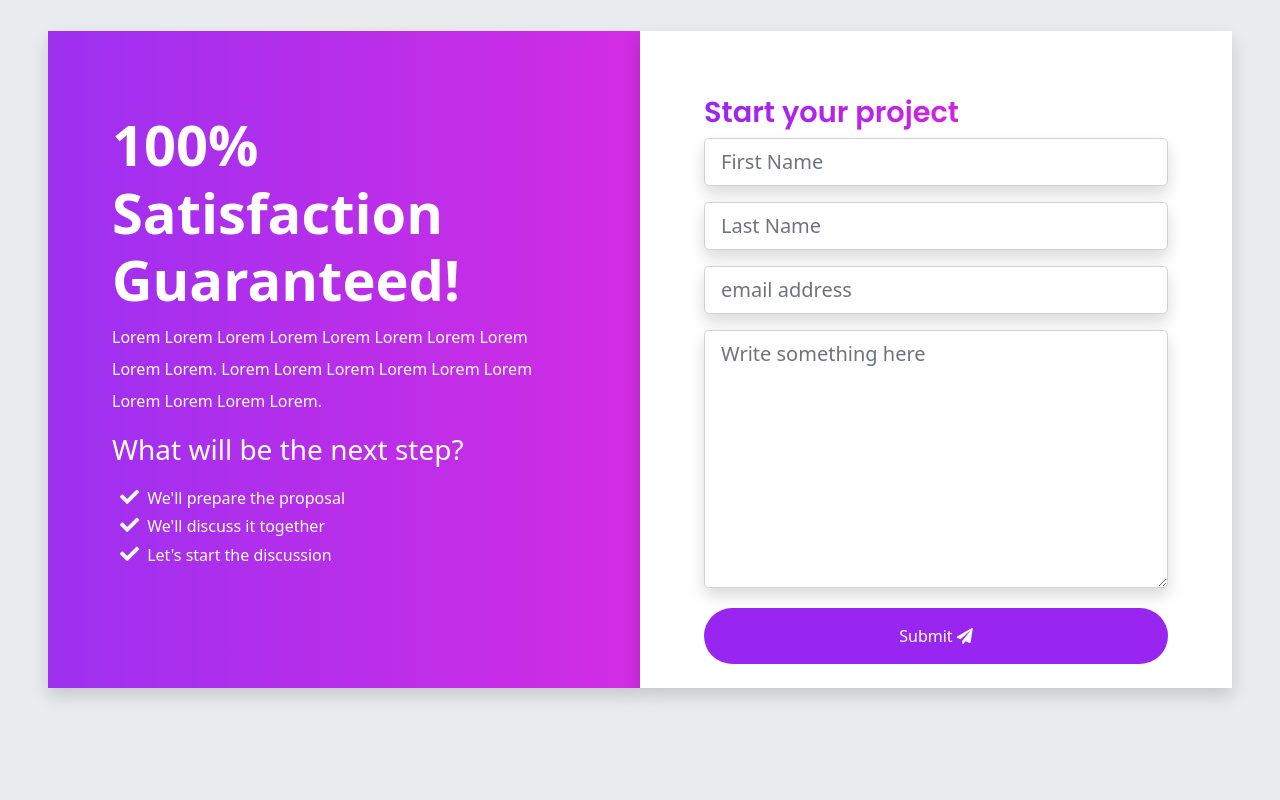
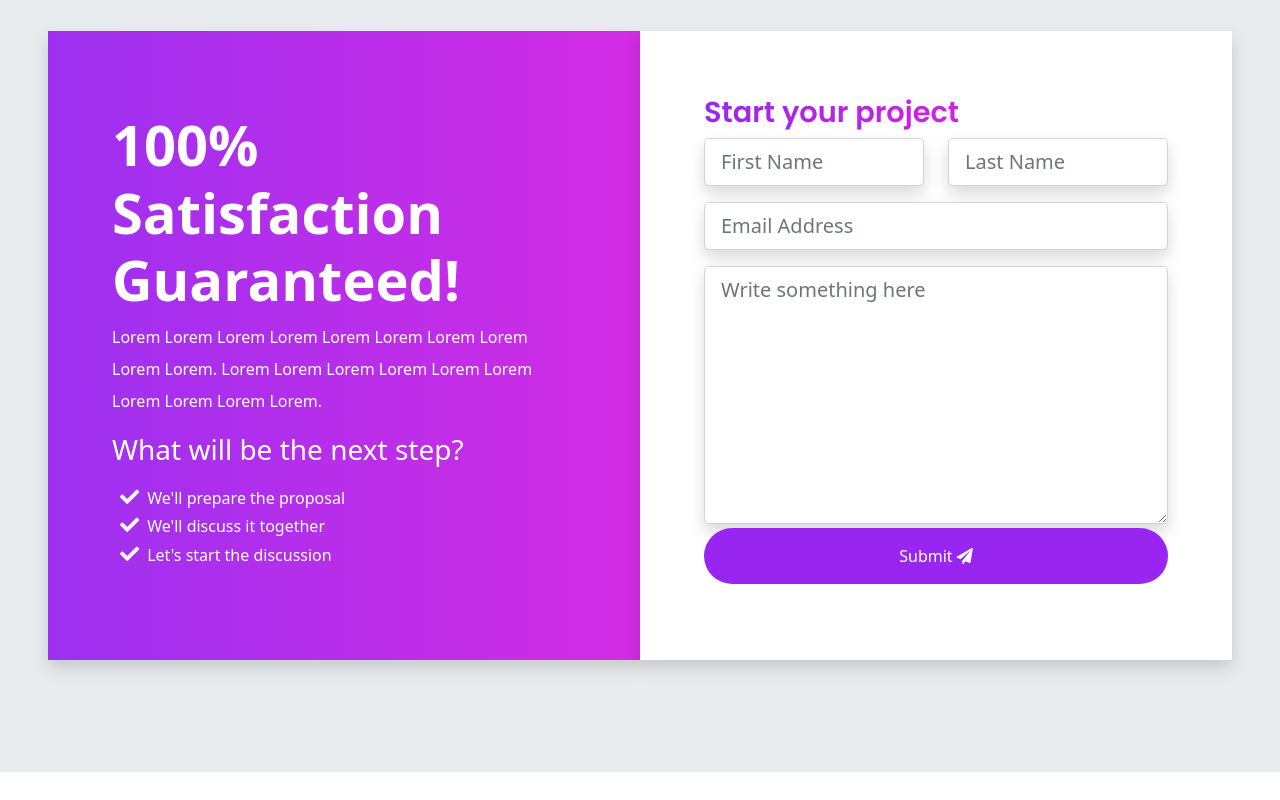
Before and after one commit to Meret12/BootstrapPortfolioFCC, a website: page index.html in a window 1280 px wide. Shown: the part 6715-7515 px from the top of the page. After the commit the page ends 7487 px from the top, so only its background shows below. Drawn offline with nearby package versions, Linux system fonts and the light colour scheme.

Commit message:
form responsiveness

```diff
--- a/index.html
+++ b/index.html
@@ -621,16 +621,16 @@
     <div class="form w-100 pb-2">
     <h4 class="display-3--title">Start your project</h4>
     <form class="row" action="#">
-      <div class="mb-3">
+      <div class="col-lg-6 col-md-6 mb-3">
         <input type="text" placeholder="First Name" id="inputFirstName" class="shadow form-control form-control-lg">
       </div>
-      <div class="mb-3">
+      <div class="col-lg-6 col-md-6 mb-3">
         <input type="text" placeholder="Last Name" id="inputLastName" class="shadow form-control form-control-lg">
       </div>
-      <div class="mb-3">
-        <input type="email" placeholder="email address" id="inputEmail" class="shadow form-control form-control-lg">
+      <div class="col-lg-12 mb-3">
+        <input type="email" placeholder="Email Address" id="inputEmail" class="shadow form-control form-control-lg">
       </div>
-      <div class="mb-3">
+      <div class="mcol-lg-12 b-3">
         <textarea name="message" placeholder="Write something here" id="message" class="shadow form-control form-control-lg" rows="8"></textarea>
       </div>
       <div class="text-center d-grid mt-1">
```
